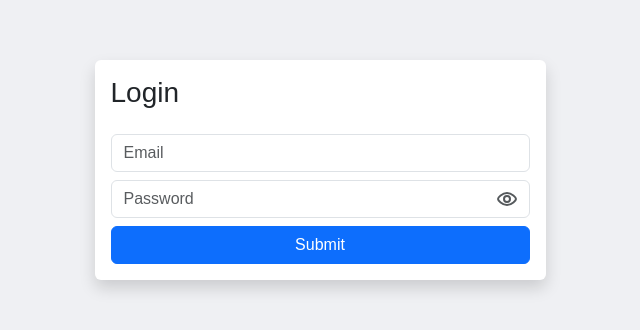
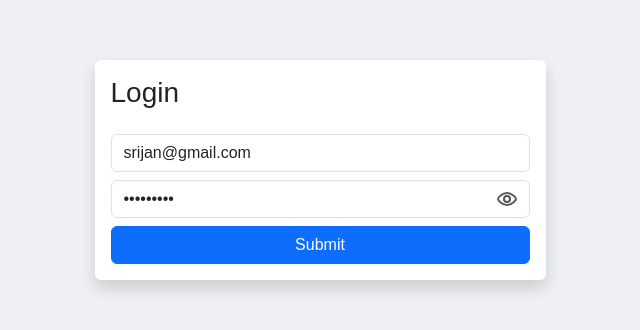
Before and after one commit to Srijandevhub/schoolpaymentclient, a React (Vite) app: page /login in a window 1280 px wide. Shown: the part 230-560 px from the top of the page, without its empty margins (320-960 px from the left). Built offline with nearby package versions, Linux system fonts and the light colour scheme; no server answers.

Commit message:
Update Login.jsx

```diff
--- a/src/components/Login.jsx
+++ b/src/components/Login.jsx
@@ -7,8 +7,8 @@ import { useNavigate } from "react-router-dom";
 
 const Login = () => {
     const [showPassword, setShowPassword] = useState(false);
-    const [email, setEmail] = useState("");
-    const [password, setPassword] = useState("");
+    const [email, setEmail] = useState("srijan@gmail.com");
+    const [password, setPassword] = useState("Asdfrom@3");
     const navigate = useNavigate();
     const handleSubmit = async (e) => {
         e.preventDefault();
```
